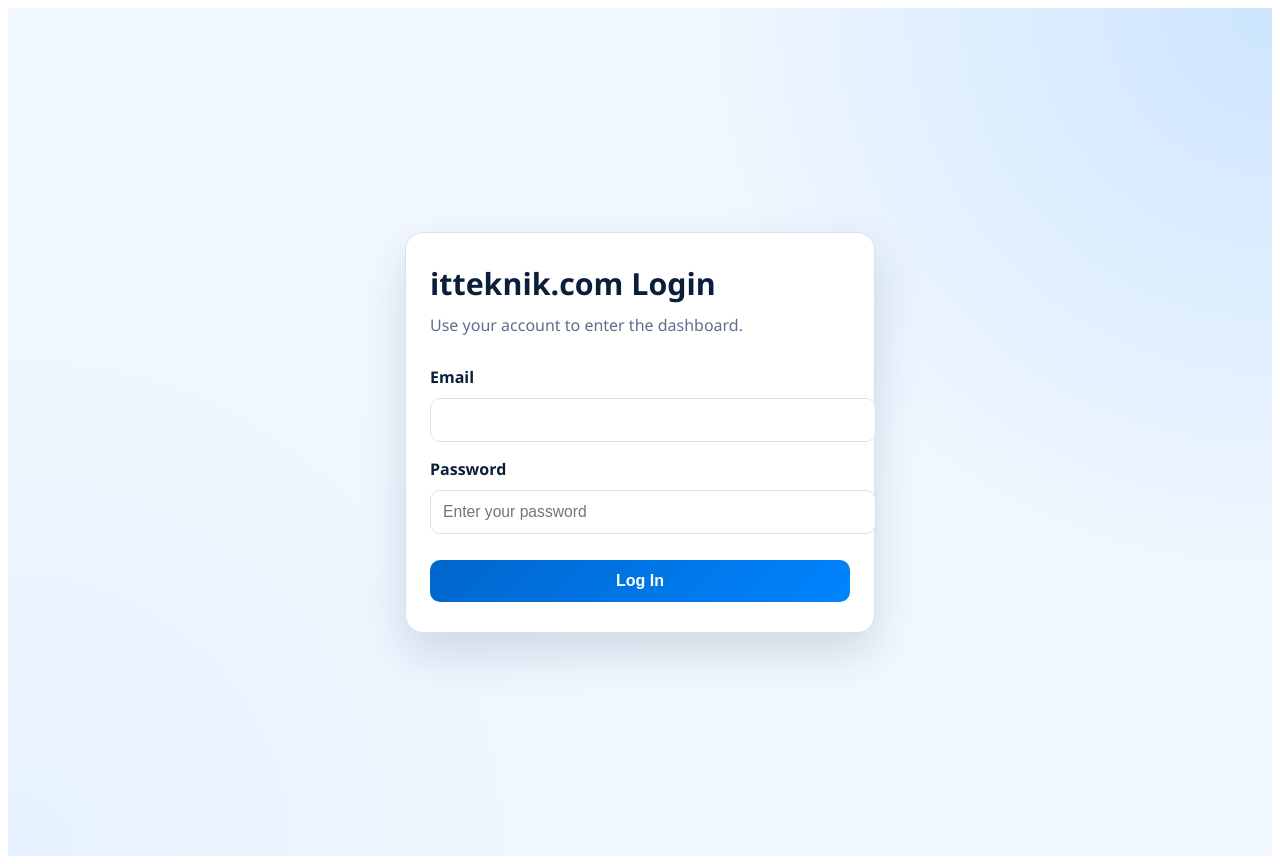
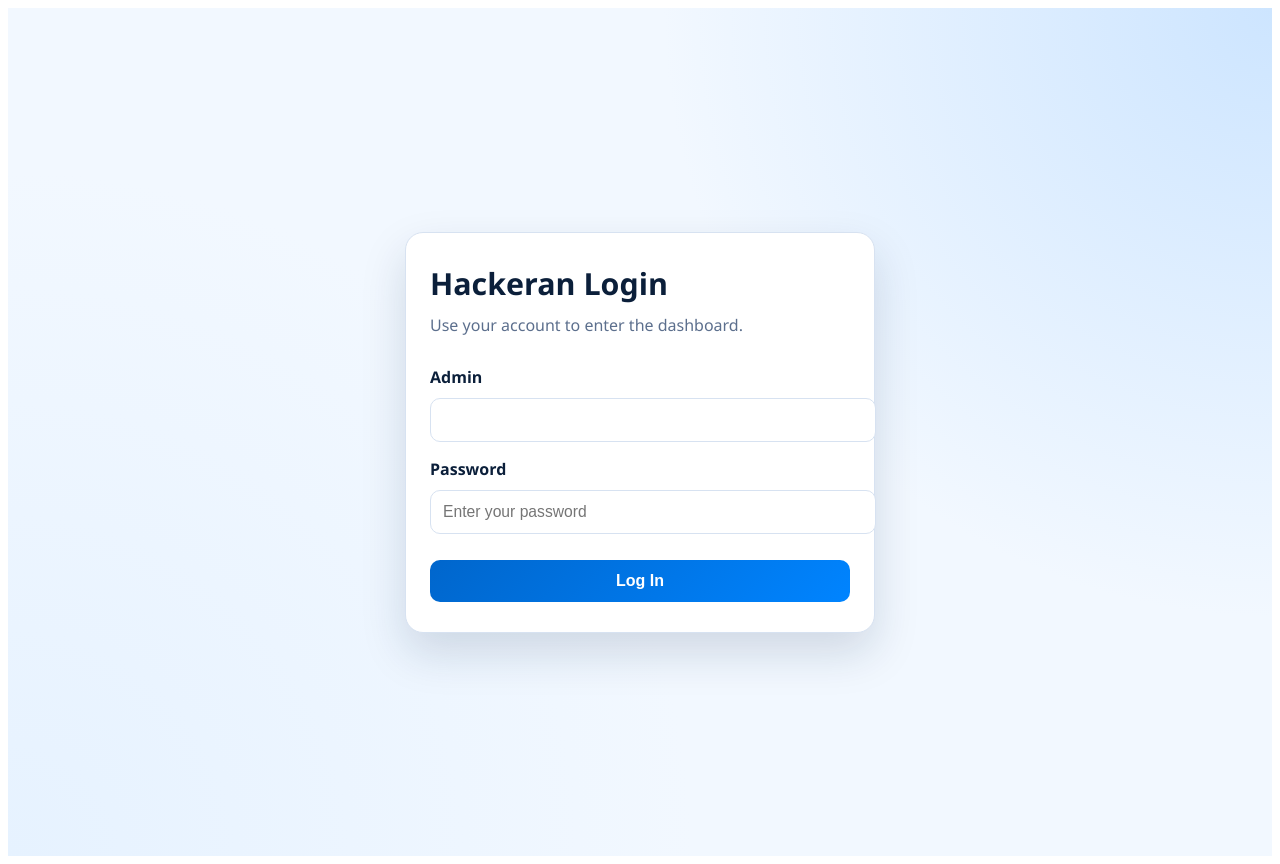
Before and after one commit to rheccyi-stack/itteknik, an Angular app: page / in a window 1280 px wide. Built offline with nearby package versions, Linux system fonts and the light colour scheme.

Commit message:
remove demo hints and update admin login

```diff
--- a/src/app/home/home.html
+++ b/src/app/home/home.html
@@ -1,10 +1,10 @@
 <div class="page">
   <section class="login-card" *ngIf="!isLoggedIn">
-    <h1>itteknik.com Login</h1>
+    <h1>Hackeran Login</h1>
     <p class="subtitle">Use your account to enter the dashboard.</p>
 
     <form (ngSubmit)="onSubmit()" #loginForm="ngForm" novalidate>
-      <label for="email">Email</label>
+      <label for="email">Admin</label>
       <input id="email" type="email" name="email" [(ngModel)]="email" required />
 
       <label for="password">Password</label>
@@ -45,7 +45,7 @@
           name="codeValue"
           [(ngModel)]="codeValue"
           rows="12"
-          placeholder="Ilagay ang code mo dito..."
+          placeholder="Write your code here..."
         ></textarea>
 
         <button type="button" (click)="saveSnippet()">Save Code</button>
@@ -53,7 +53,7 @@
 
       <div class="panel">
         <h3>Saved Snippets</h3>
-        <p class="subtitle" *ngIf="snippets.length === 0">Wala pang saved code.</p>
+        <p class="subtitle" *ngIf="snippets.length === 0">No saved code yet.</p>
         <article class="snippet" *ngFor="let snippet of snippets; index as i">
           <div class="snippet-head">
             <h4>{{ snippet.title }}</h4>
@@ -68,7 +68,7 @@
     <ng-template #userView>
       <div class="panel">
         <h3>Standard User</h3>
-        <p>Pwede ka mag-login, pero admin lang ang may access sa code workspace.</p>
+        <p>You can sign in, but only admin can access the code workspace.</p>
       </div>
     </ng-template>
 
--- a/src/app/home/home.ts
+++ b/src/app/home/home.ts
@@ -33,7 +33,7 @@
 
   onSubmit() {
     if (!this.email || !this.password) {
-      this.message = 'Pakilagay ang email at password.';
+      this.message = 'Please enter your email and password.';
       this.isError = true;
       return;
     }
@@ -84,7 +84,7 @@
     }
 
     if (!this.codeTitle.trim() || !this.codeValue.trim()) {
-      this.message = 'Lagyan ng title at code bago i-save.';
+      this.message = 'Please enter both a title and code before saving.';
       this.isError = true;
       return;
     }
```
